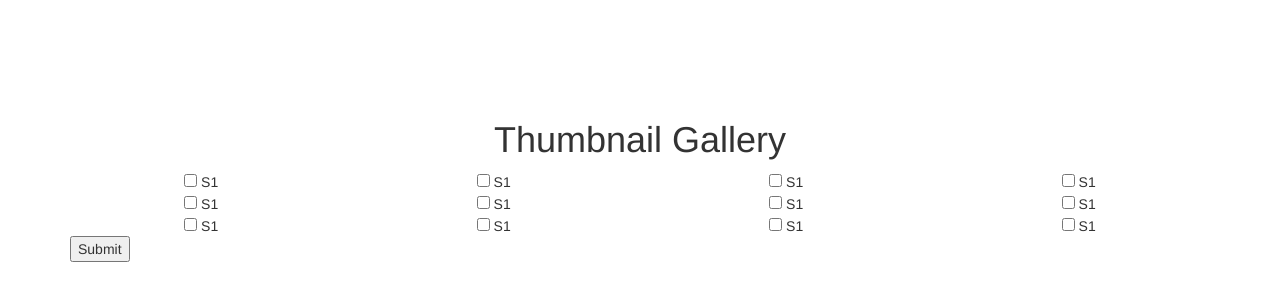
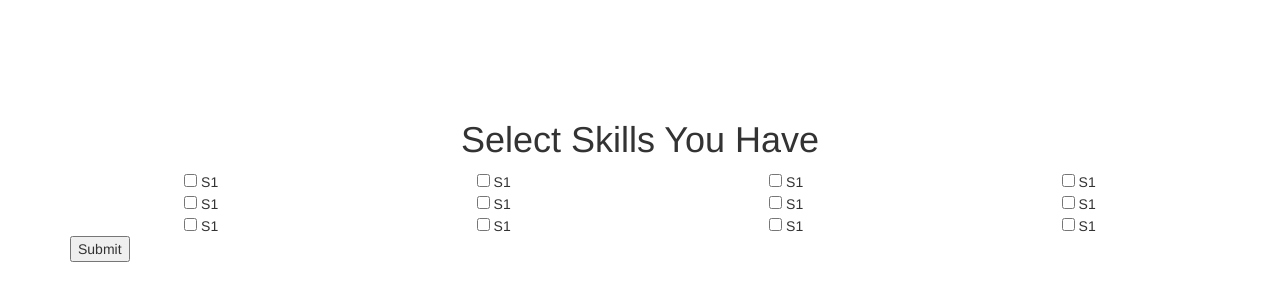
Before and after one commit to mariainesaranguren/vhacks_migrants_refugees6, a Flask app: page /skills in a window 1280 px wide. Shown: the top 301 px of the page. Run offline with Flask 2, Linux system fonts and the light colour scheme; some libraries are stand-ins or nearby versions.

Commit message:
finish user flows

```diff
--- a/frontend/application.py
+++ b/frontend/application.py
@@ -24,7 +24,16 @@ def role():
 @app.route("/skills", methods=["GET", "POST"])
 def skills():
 	if request.method == 'GET':
-		return render_template("skills.html")
+		return render_template("skills.html", title="Select Skills You Have")
+	else:
+		skills = request.form.getlist('skill')
+		session['skills'] = skills
+		return redirect(url_for('user_info'))
+
+@app.route("/skills_want", methods=["GET", "POST"])
+def skills_want():
+	if request.method == 'GET':
+		return render_template("skills.html", title="Select Skills You Want")
 	else:
 		skills = request.form.getlist('skill')
 		session['skills'] = skills
--- a/frontend/templates/role.html
+++ b/frontend/templates/role.html
@@ -7,7 +7,7 @@
 		  <div class="row">
 		  	  <div class="role-type">
 				  <a href="/skills" class="btn-lg btn-success" role="button">FIND</a>
-				  <a href="/post" class="btn-lg btn-primary" role="button">POST</a>
+				  <a href="/skills_want" class="btn-lg btn-primary" role="button">POST</a>
 			  </div>
 		</div>
 		<div class="logo">
--- a/frontend/templates/skills.html
+++ b/frontend/templates/skills.html
@@ -4,7 +4,7 @@
 <!-- Page Content -->
     <div class="container">
 
-      <h1 class="my-4 text-center text-lg-left">Thumbnail Gallery</h1>
+      <h1 class="my-4 text-center text-lg-left">{{title}}</h1>
       <form method="post">
         <div class="row text-center text-lg-left">
 
```
